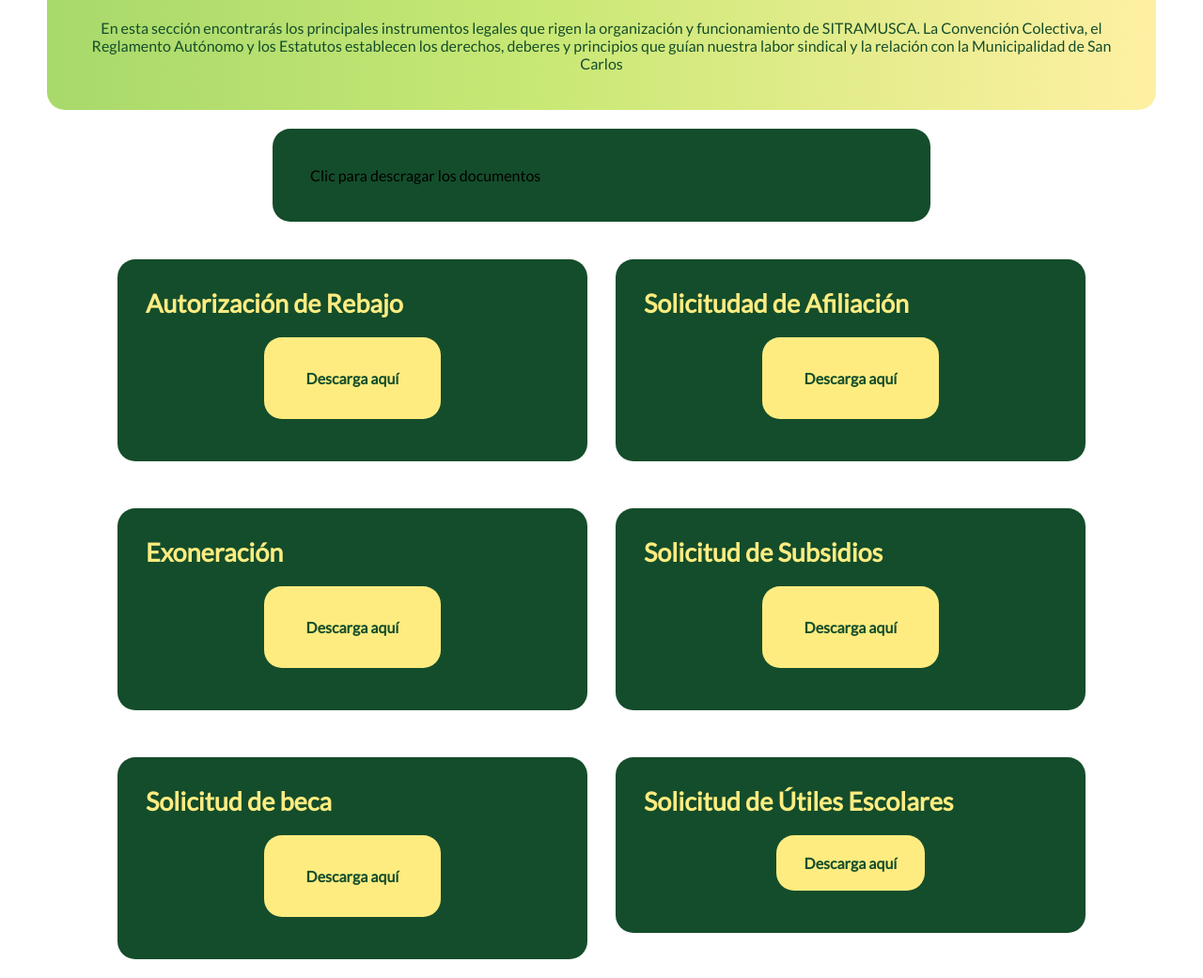
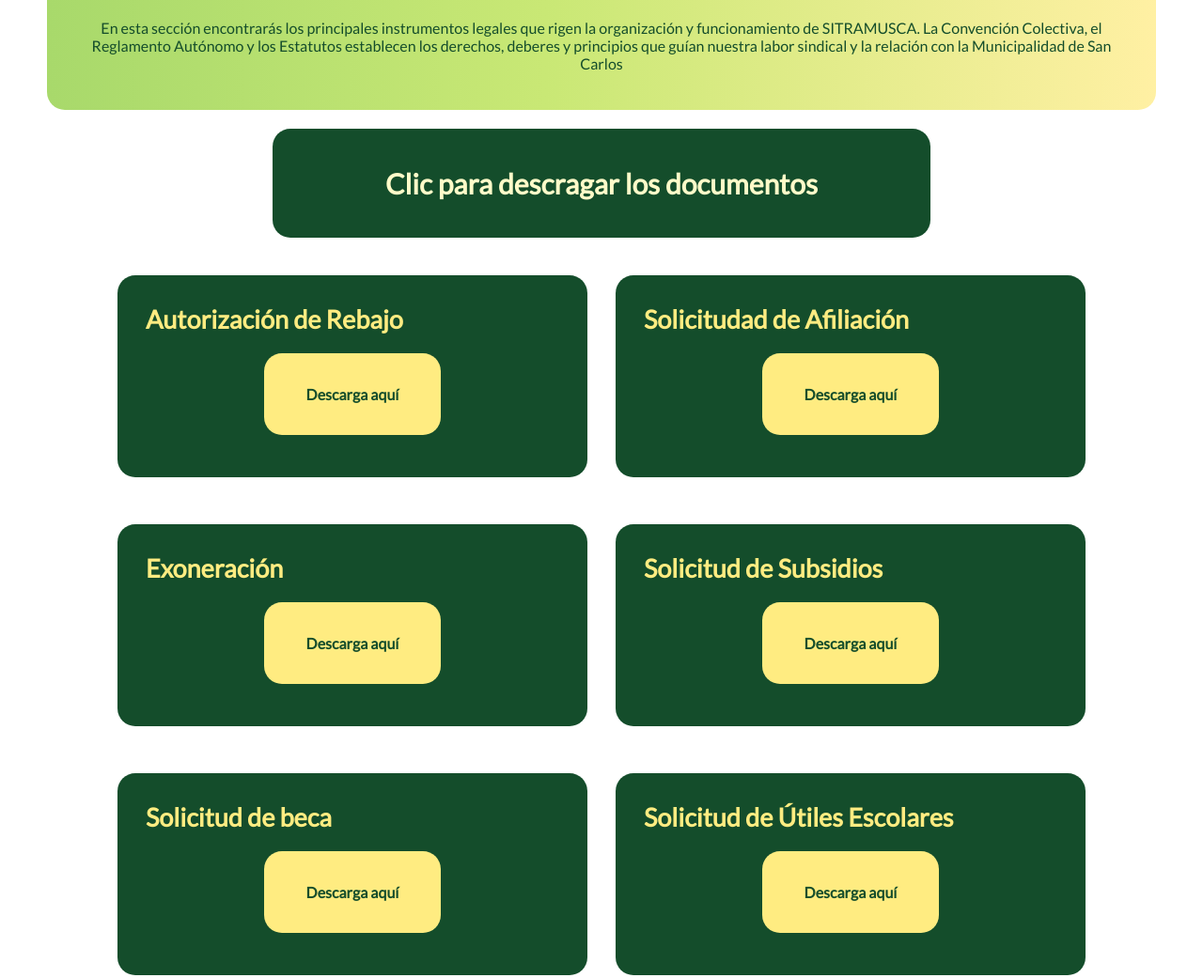
Before and after one commit to SITRAMUSCA/SITRAMUSCA, a plain HTML site: page MN/MarcoN.html in a window 1280 px wide. Shown: the part 740-1781 px from the top of the page at 94% size. Drawn offline with nearby package versions, Linux system fonts and the light colour scheme.

Commit message:
Update estilos.css

```diff
--- a/CSS/estilos.css
+++ b/CSS/estilos.css
@@ -218,12 +218,15 @@ b p {
 
 .Nuca {
   width: 700px;
-  text-align: center;
   margin: 20px 320px;
   padding: 40px;
   display: flex;
   border-radius: 19px;
   background-color: #144d2b;
+  font-size: 30px;
+  color: #fffbc9;
+  justify-content: center;
+  font-weight: bold;
 
 }
 
@@ -775,11 +778,7 @@ a {
 
 }
 
-.PeC .Botd {
 
-  padding: 20px 30px;
-
-}
 
 .Nucas .BtCon {
 
@@ -1088,6 +1087,7 @@ video {
     margin: 14px auto;
     padding: 20px 12px;
     border-radius: 14px;
+
   }
 
   .g {
```
